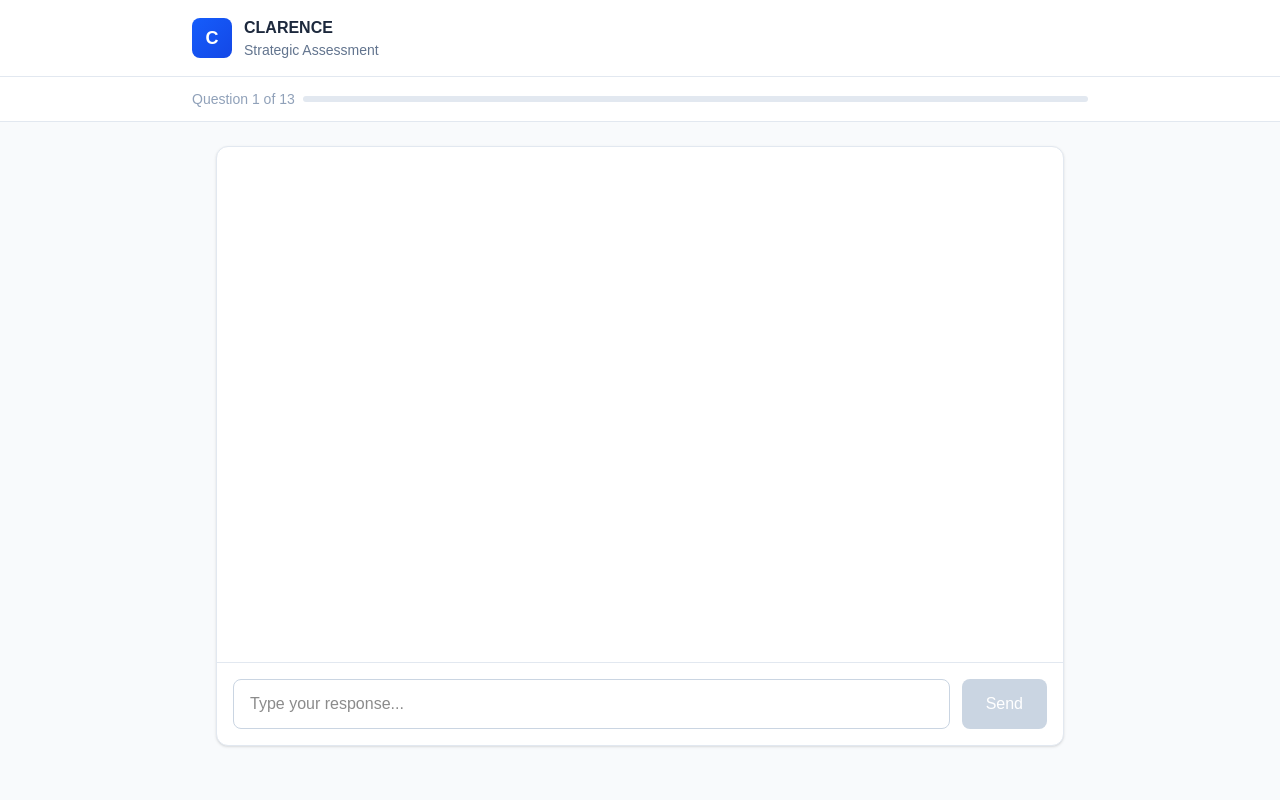
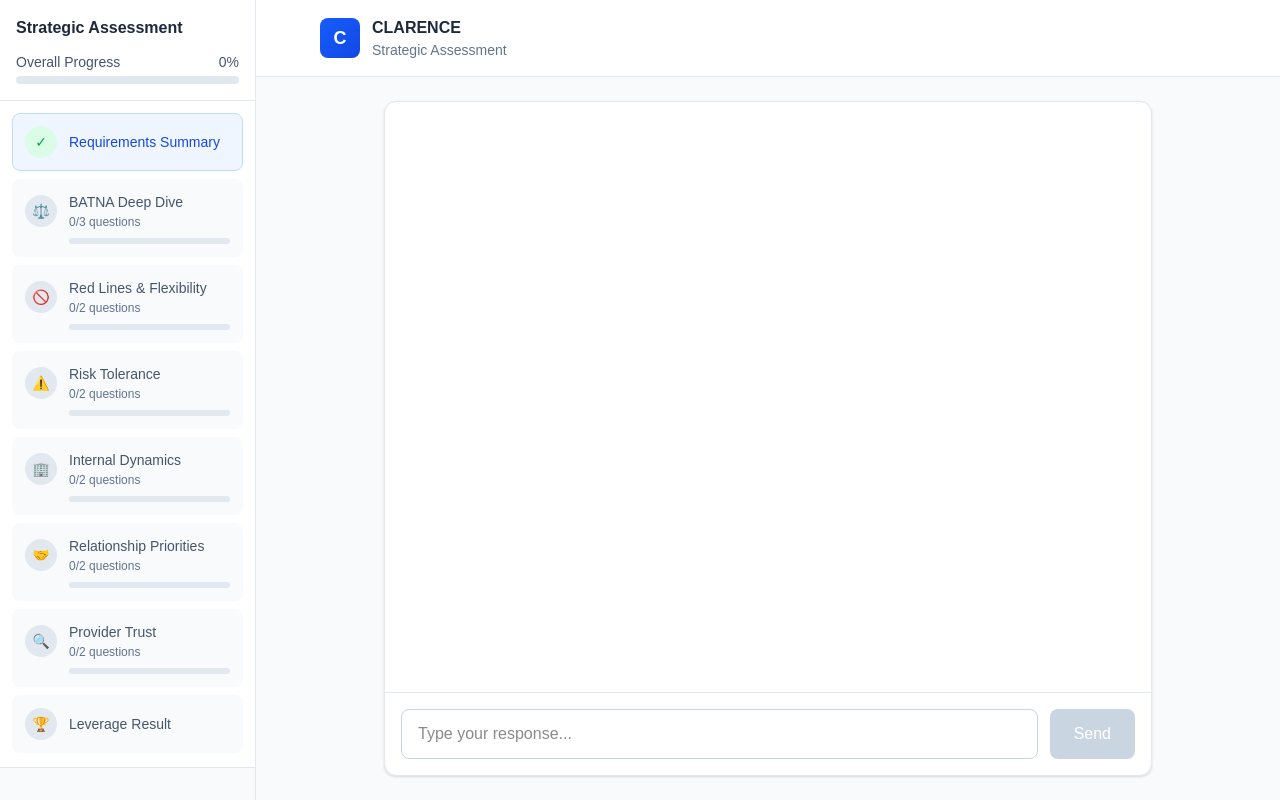
Before and after one commit to SpikeIreland/clarence, a Next.js app: page /auth/strategic-assessment in a window 1280 px wide. Built offline with nearby package versions, Linux system fonts and the light colour scheme.

Commit message:
Feature: Added progress menu sidebar to Strategic Assessment page with section tracking

```diff
--- a/app/auth/strategic-assessment/page.tsx
+++ b/app/auth/strategic-assessment/page.tsx
@@ -223,7 +223,7 @@ const STRATEGIC_QUESTIONS: StrategicQuestion[] = [
   },
   {
     key: 'batnaTimeline',
-    question: "How quickly could you realistically execute that Plan B? Be honest - I need to understand your true timeline pressure.",
+    question: "How quickly could you realistically execute that Plan B? I need to understand your true timeline pressure.",
   },
   {
     key: 'batnaRealismScore',
@@ -276,6 +276,113 @@ function IntelligentQuestionnaireContent() {
   const router = useRouter()
   const searchParams = useSearchParams()
   const messagesEndRef = useRef<HTMLDivElement>(null)
+
+  // ========================================================================
+  // SECTION 3A: PROGRESS TRACKING FOR QUESTIONNAIRE
+  // ========================================================================
+
+  // Define questionnaire sections matching STRATEGIC_QUESTIONS
+  const questionnaireSections = [
+    {
+      id: 'summary',
+      name: 'Requirements Summary',
+      icon: '📋',
+      questionIndices: [] as number[], // No questions, just display
+    },
+    {
+      id: 'batna',
+      name: 'BATNA Deep Dive',
+      icon: '⚖️',
+      questionIndices: [0, 1, 2], // batnaSpecifics, batnaTimeline, batnaRealismScore
+    },
+    {
+      id: 'redlines',
+      name: 'Red Lines & Flexibility',
+      icon: '🚫',
+      questionIndices: [3, 4], // absoluteRedLines, flexibleAreas
+    },
+    {
+      id: 'risk',
+      name: 'Risk Tolerance',
+      icon: '⚠️',
+      questionIndices: [5, 6], // riskAppetite, worstCaseScenario
+    },
+    {
+      id: 'internal',
+      name: 'Internal Dynamics',
+      icon: '🏢',
+      questionIndices: [7, 8], // stakeholderPressure, internalPolitics
+    },
+    {
+      id: 'relationship',
+      name: 'Relationship Priorities',
+      icon: '🤝',
+      questionIndices: [9, 10], // relationshipVsTerms, longTermVision
+    },
+    {
+      id: 'trust',
+      name: 'Provider Trust',
+      icon: '🔍',
+      questionIndices: [11, 12], // providerConcerns, trustLevel
+    },
+    {
+      id: 'result',
+      name: 'Leverage Result',
+      icon: '🏆',
+      questionIndices: [] as number[], // No questions, final result
+    }
+  ]
+
+  // Calculate which section the current question belongs to
+  const getCurrentSectionId = (): string => {
+    if (conversationComplete) return 'result'
+    if (currentQuestionIndex === 0 && messages.length <= 2) return 'summary'
+
+    for (const section of questionnaireSections) {
+      if (section.questionIndices.includes(currentQuestionIndex)) {
+        return section.id
+      }
+    }
+    return 'summary'
+  }
+
+  // Calculate section completion status
+  const getSectionStatus = (sectionId: string): 'complete' | 'current' | 'pending' => {
+    const section = questionnaireSections.find(s => s.id === sectionId)
+    if (!section) return 'pending'
+
+    if (sectionId === 'summary') return 'complete'
+    if (sectionId === 'result') return conversationComplete ? 'complete' : 'pending'
+
+    if (section.questionIndices.length === 0) return 'pending'
+
+    const maxIndex = Math.max(...section.questionIndices)
+    const minIndex = Math.min(...section.questionIndices)
+
+    if (currentQuestionIndex > maxIndex) return 'complete'
+    if (currentQuestionIndex >= minIndex && currentQuestionIndex <= maxIndex) return 'current'
+    return 'pending'
+  }
+
+  // Calculate section progress (answered/total)
+  const getSectionProgress = (sectionId: string): { answered: number; total: number } => {
+    const section = questionnaireSections.find(s => s.id === sectionId)
+    if (!section || section.questionIndices.length === 0) return { answered: 0, total: 0 }
+
+    const answered = section.questionIndices.filter(idx => {
+      const questionKey = STRATEGIC_QUESTIONS[idx]?.key
+      return questionKey && strategicAnswers[questionKey]
+    }).length
+
+    return { answered, total: section.questionIndices.length }
+  }
+
+  // Calculate overall progress percentage
+  const getOverallProgress = (): number => {
+    const totalQuestions = STRATEGIC_QUESTIONS.length
+    const answeredQuestions = Object.keys(strategicAnswers).length
+    return Math.round((answeredQuestions / totalQuestions) * 100)
+  }
 
   // ========== SECTION 4: STATE ==========
   const [loading, setLoading] = useState(true)
@@ -525,7 +632,7 @@ function IntelligentQuestionnaireContent() {
     await new Promise(resolve => setTimeout(resolve, 1500))
 
     // Transition to strategic questions
-    const transitionMessage = `Now I need to understand the strategic dynamics that will shape your negotiating position. These questions will help me calculate your true leverage and recommend defensible first-draft positions.
+    const transitionMessage = `These questions will help me calculate your true leverage and recommend defensible first-draft positions.
 
 Let's start with your alternatives...`
 
@@ -962,6 +1069,106 @@ Click "Generate Positions" to proceed to the Contract Studio.`
     router.push(`/auth/contract-studio?session_id=${sessionId}`)
   }
 
+  // ========================================================================
+  // SECTION 16B: PROGRESS MENU COMPONENT
+  // ========================================================================
+  const ProgressMenu = () => {
+    const overallProgress = getOverallProgress()
+    const currentSectionId = getCurrentSectionId()
+
+    return (
+      <div className="w-64 bg-white border-r border-slate-200 flex flex-col h-screen sticky top-0">
+        {/* Header */}
+        <div className="p-4 border-b border-slate-200">
+          <h3 className="font-semibold text-slate-800">Strategic Assessment</h3>
+          <div className="mt-3">
+            <div className="flex justify-between text-sm text-slate-600 mb-1">
+              <span>Overall Progress</span>
+              <span>{overallProgress}%</span>
+            </div>
+            <div className="w-full bg-slate-200 rounded-full h-2">
+              <div
+                className="bg-blue-600 h-2 rounded-full transition-all duration-500"
+                style={{ width: `${overallProgress}%` }}
+              />
+            </div>
+          </div>
+        </div>
+
+        {/* Section List */}
+        <div className="flex-1 overflow-y-auto p-3">
+          {questionnaireSections.map((section) => {
+            const status = getSectionStatus(section.id)
+            const progress = getSectionProgress(section.id)
+            const isActive = currentSectionId === section.id
+
+            return (
+              <div
+                key={section.id}
+                className={`p-3 rounded-lg mb-2 transition-all ${isActive
+                  ? 'bg-blue-50 border border-blue-200'
+                  : status === 'complete'
+                    ? 'bg-green-50 border border-green-100'
+                    : 'bg-slate-50 border border-transparent'
+                  }`}
+              >
+                <div className="flex items-center">
+                  {/* Status indicator */}
+                  <div className={`w-8 h-8 rounded-full flex items-center justify-center text-sm mr-3 ${status === 'complete'
+                    ? 'bg-green-100 text-green-600'
+                    : isActive
+                      ? 'bg-blue-100 text-blue-600'
+                      : 'bg-slate-200 text-slate-400'
+                    }`}>
+                    {status === 'complete' ? '✓' : section.icon}
+                  </div>
+
+                  {/* Section info */}
+                  <div className="flex-1 min-w-0">
+                    <div className={`font-medium text-sm ${isActive ? 'text-blue-700' :
+                      status === 'complete' ? 'text-green-700' : 'text-slate-600'
+                      }`}>
+                      {section.name}
+                    </div>
+
+                    {progress.total > 0 && (
+                      <div className="text-xs text-slate-500 mt-0.5">
+                        {progress.answered}/{progress.total} questions
+                      </div>
+                    )}
+                  </div>
+                </div>
+
+                {/* Progress bar for sections with questions */}
+                {progress.total > 0 && (
+                  <div className="mt-2 ml-11">
+                    <div className="w-full bg-slate-200 rounded-full h-1.5">
+                      <div
+                        className={`h-1.5 rounded-full transition-all duration-300 ${status === 'complete' ? 'bg-green-500' : 'bg-blue-500'
+                          }`}
+                        style={{ width: `${(progress.answered / progress.total) * 100}%` }}
+                      />
+                    </div>
+                  </div>
+                )}
+              </div>
+            )
+          })}
+        </div>
+
+        {/* Footer with session info */}
+        <div className="p-4 border-t border-slate-200 bg-slate-50">
+          <div className="text-xs text-slate-500">
+            {sessionNumber && <div className="font-mono">{sessionNumber}</div>}
+            {existingData?.companyName && (
+              <div className="truncate mt-1">{existingData.companyName}</div>
+            )}
+          </div>
+        </div>
+      </div>
+    )
+  }
+
   // ========== SECTION 17: LOADING STATE ==========
   if (loading) {
     return (
@@ -976,7 +1183,12 @@ Click "Generate Positions" to proceed to the Contract Studio.`
 
   // ========== SECTION 18: RENDER ==========
   return (
-    <div className="min-h-screen bg-slate-50">
+    <div className="min-h-screen bg-slate-50 flex">
+      {/* Left Progress Menu */}
+      <ProgressMenu />
+
+      {/* Main Content Area */}
+      <div className="flex-1 flex flex-col min-w-0">
         {/* Header */}
         <header className="bg-white border-b border-slate-200 px-6 py-4">
           <div className="max-w-4xl mx-auto flex items-center justify-between">
@@ -999,9 +1211,8 @@ Click "Generate Positions" to proceed to the Contract Studio.`
           </div>
         </header>
 
-      {/* Progress Indicator */}
-      <div className="bg-white border-b border-slate-200 px-6 py-3">
-        <div className="max-w-4xl mx-auto">
+        {/* Progress Bar (Mobile/Compact) */}
+        <div className="bg-white border-b border-slate-200 px-6 py-3 lg:hidden">
           <div className="flex items-center gap-2 text-sm">
             <span className="text-slate-400">Question {Math.min(currentQuestionIndex + 1, STRATEGIC_QUESTIONS.length)} of {STRATEGIC_QUESTIONS.length}</span>
             <div className="flex-1 h-1.5 bg-slate-200 rounded-full overflow-hidden">
@@ -1015,11 +1226,11 @@ Click "Generate Positions" to proceed to the Contract Studio.`
             )}
           </div>
         </div>
-      </div>
 
         {/* Chat Container */}
-      <div className="max-w-4xl mx-auto p-6">
-        <div className="bg-white rounded-xl shadow-sm border border-slate-200 min-h-[600px] flex flex-col">
+        <div className="flex-1 p-6 overflow-hidden">
+          <div className="max-w-3xl mx-auto h-full">
+            <div className="bg-white rounded-xl shadow-sm border border-slate-200 h-full flex flex-col">
 
               {/* Messages Area */}
               <div className="flex-1 overflow-y-auto p-6 space-y-4">
@@ -1095,6 +1306,8 @@ Click "Generate Positions" to proceed to the Contract Studio.`
             </div>
           </div>
         </div>
+      </div>
+    </div>
   )
 }
 
```
Lines whose indentation alone changed are shown as unchanged.
